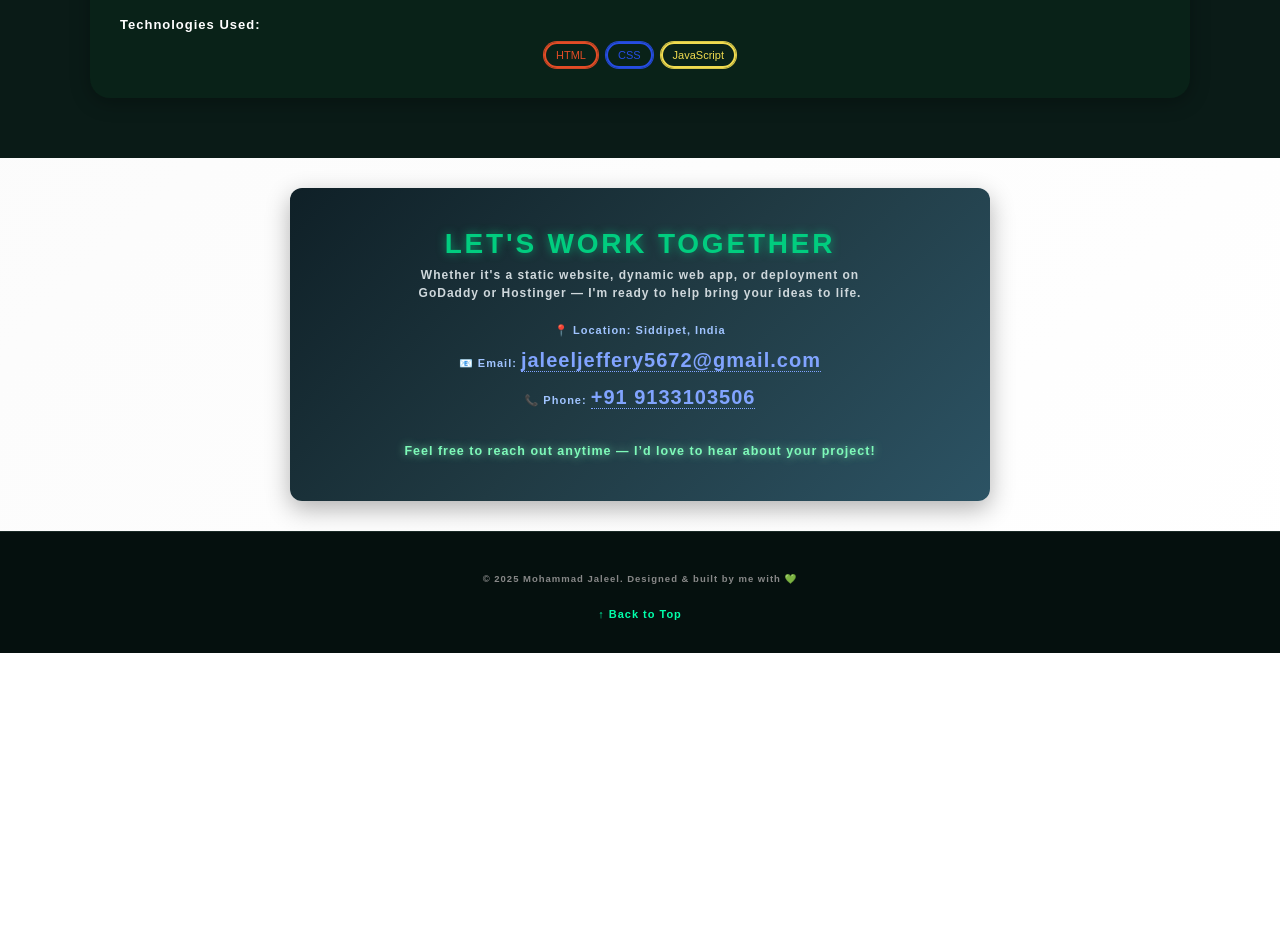
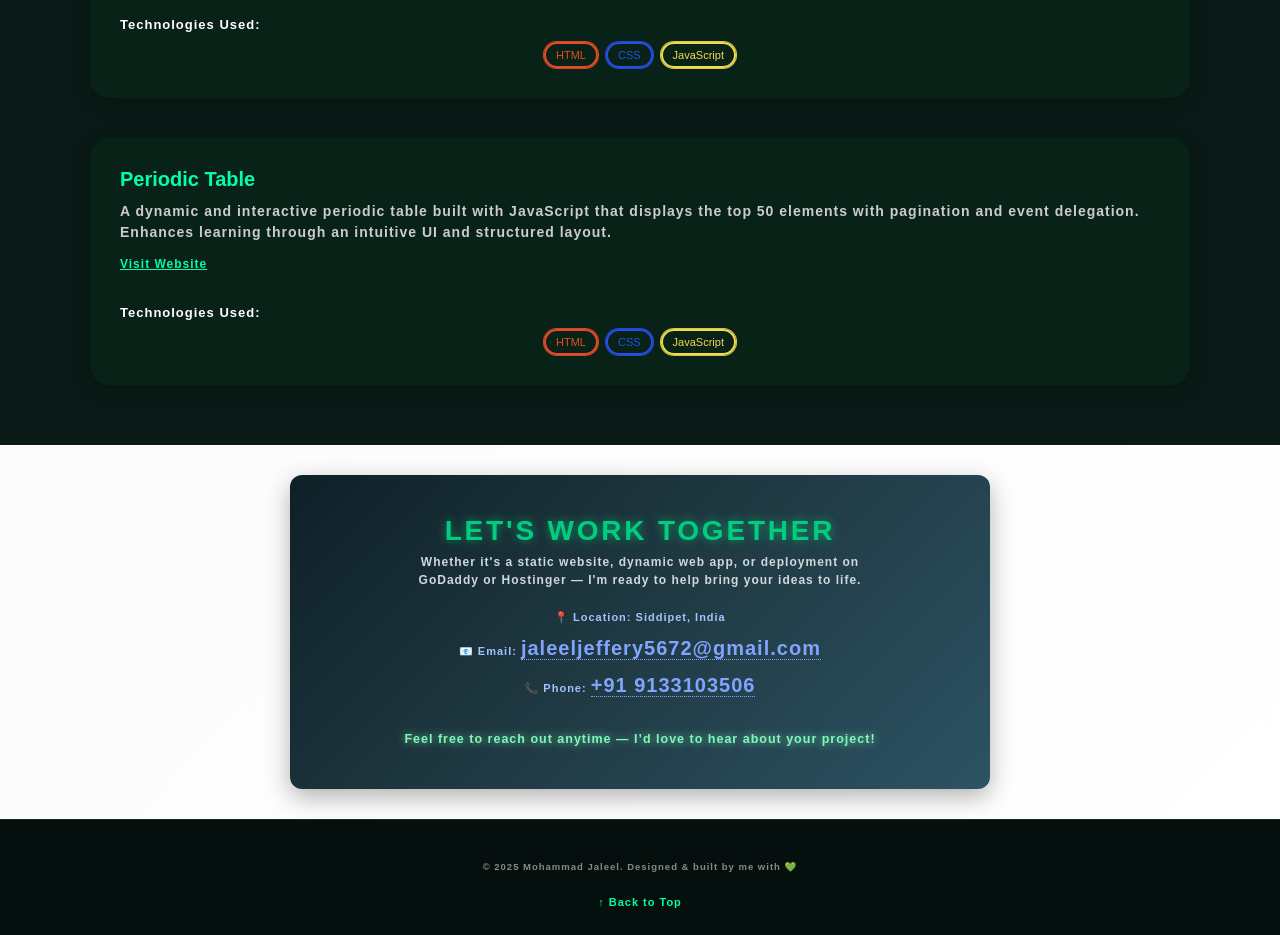
Before and after one commit to jaleel-Developer/jaleel-portfolio, a website built with Vite: page index.html in a window 1280 px wide. Shown: the part 3280-4215 px from the top of the page. Before the commit the page ends 3933 px from the top, so only its background shows below. Built offline with nearby package versions, Linux system fonts and the light colour scheme; a web font is replaced by a local one.

Commit message:
Added new project period table in the project section

```diff
--- a/index.html
+++ b/index.html
@@ -268,6 +268,21 @@
         <span class="tech-tag js">JavaScript</span>
       </div>
     </div>
+
+    <!-- Project: Periodic Table -->
+    <div class="project-card">
+      <h3 class="project-name">Periodic Table</h3>
+      <p class="project-description">
+       A dynamic and interactive periodic table built with JavaScript that displays the top 50 elements with pagination and event delegation. Enhances learning through an intuitive UI and structured layout.
+      </p>
+      <a href=" https://jaleel-developer.github.io/jaleel-periodic-table/" class="project-link" target="_blank">Visit Website</a>
+      <p class="tech-label">Technologies Used:</p>
+      <div class="tech-stack">
+        <span class="tech-tag html">HTML</span>
+        <span class="tech-tag css">CSS</span>
+        <span class="tech-tag js">JavaScript</span>
+      </div>
+    </div>
   </div>
 </section>
 
```
